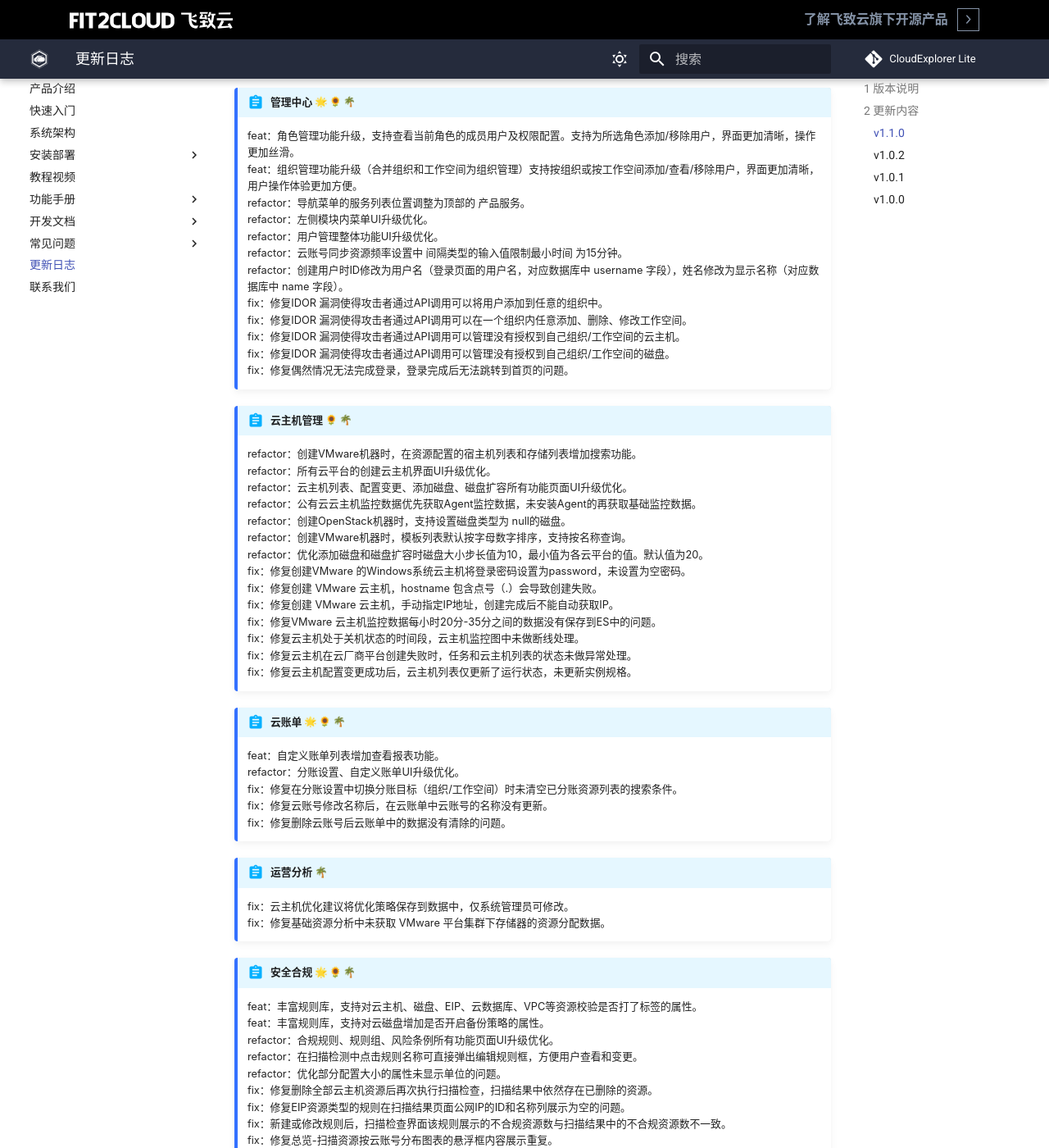
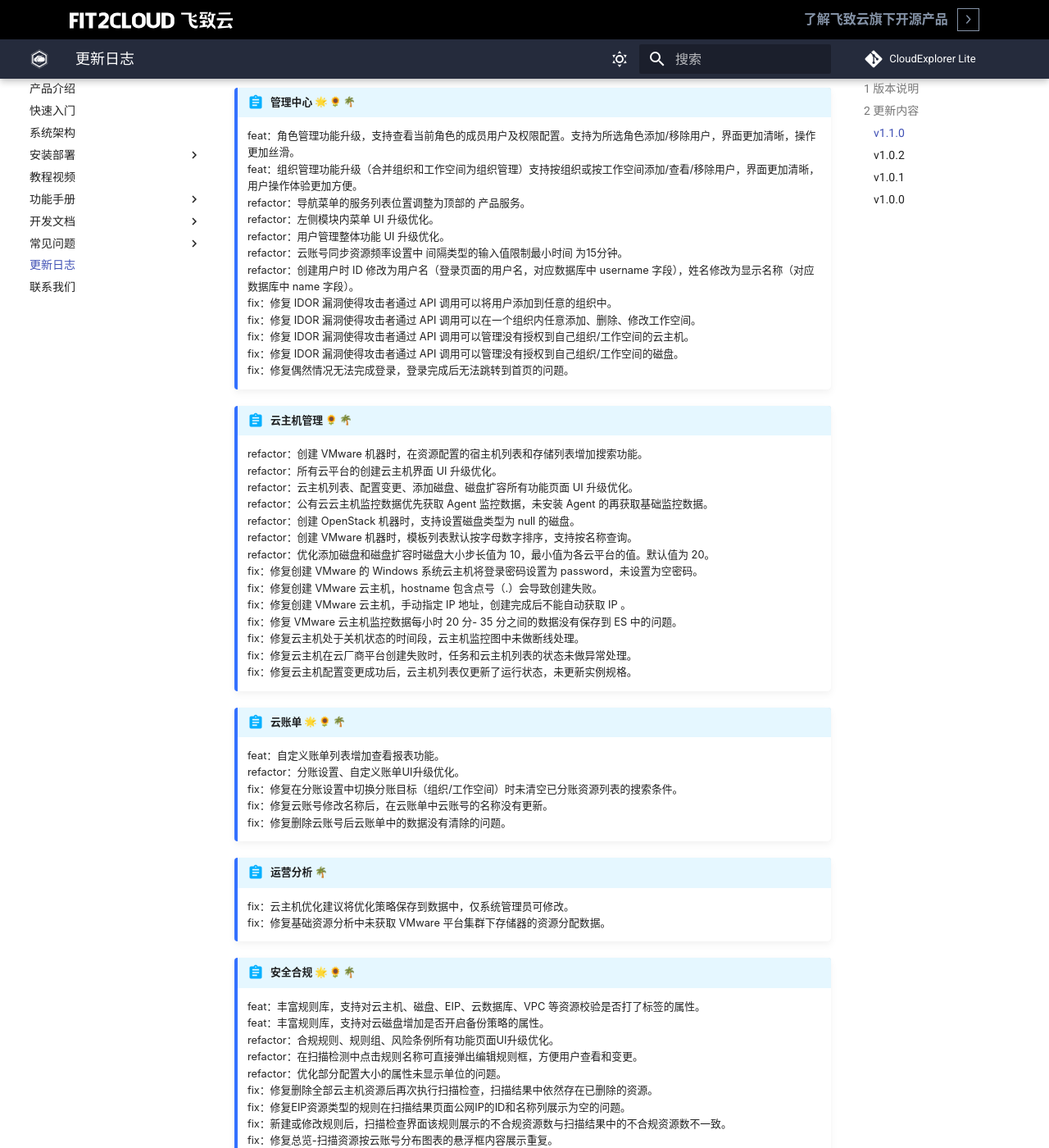
Before and after one commit to CloudExplorer-Dev/docs, an MkDocs documentation site: the page built from docs/update_log.md, in a window 1280 px wide and 1400 px high, scrolled down 487 px. Shown: the whole window at 82% size. Built offline with MkDocs 1.6.1 and Material for MkDocs 9.7.7, drawn with Linux system fonts in a browser that asks for light colours; emoji names are drawn with the system emoji font; the version menu is left out; some of the changed text lies outside the part shown.

```diff
--- a/docs/update_log.md
+++ b/docs/update_log.md
@@ -19,28 +19,28 @@
     feat：角色管理功能升级，支持查看当前角色的成员用户及权限配置。支持为所选角色添加/移除用户，界面更加清晰，操作更加丝滑。
     feat：组织管理功能升级（合并组织和工作空间为组织管理）支持按组织或按工作空间添加/查看/移除用户，界面更加清晰，用户操作体验更加方便。
     refactor：导航菜单的服务列表位置调整为顶部的 产品服务。
-    refactor：左侧模块内菜单UI升级优化。
-    refactor：用户管理整体功能UI升级优化。
+    refactor：左侧模块内菜单 UI 升级优化。
+    refactor：用户管理整体功能 UI 升级优化。
     refactor：云账号同步资源频率设置中 间隔类型的输入值限制最小时间 为15分钟。
-    refactor：创建用户时ID修改为用户名（登录页面的用户名，对应数据库中 username 字段），姓名修改为显示名称（对应数据库中 name 字段）。
-    fix：修复IDOR 漏洞使得攻击者通过API调用可以将用户添加到任意的组织中。
-    fix：修复IDOR 漏洞使得攻击者通过API调用可以在一个组织内任意添加、删除、修改工作空间。
-    fix：修复IDOR 漏洞使得攻击者通过API调用可以管理没有授权到自己组织/工作空间的云主机。
-    fix：修复IDOR 漏洞使得攻击者通过API调用可以管理没有授权到自己组织/工作空间的磁盘。
+    refactor：创建用户时 ID 修改为用户名（登录页面的用户名，对应数据库中 username 字段），姓名修改为显示名称（对应数据库中 name 字段）。
+    fix：修复 IDOR 漏洞使得攻击者通过 API 调用可以将用户添加到任意的组织中。
+    fix：修复 IDOR 漏洞使得攻击者通过 API 调用可以在一个组织内任意添加、删除、修改工作空间。
+    fix：修复 IDOR 漏洞使得攻击者通过 API 调用可以管理没有授权到自己组织/工作空间的云主机。
+    fix：修复 IDOR 漏洞使得攻击者通过 API 调用可以管理没有授权到自己组织/工作空间的磁盘。
     fix：修复偶然情况无法完成登录，登录完成后无法跳转到首页的问题。
 
 !!! Abstract "云主机管理  :sunflower: :palm_tree:"
-    refactor：创建VMware机器时，在资源配置的宿主机列表和存储列表增加搜索功能。
-    refactor：所有云平台的创建云主机界面UI升级优化。
-    refactor：云主机列表、配置变更、添加磁盘、磁盘扩容所有功能页面UI升级优化。
-    refactor：公有云云主机监控数据优先获取Agent监控数据，未安装Agent的再获取基础监控数据。
-    refactor：创建OpenStack机器时，支持设置磁盘类型为 null的磁盘。
-    refactor：创建VMware机器时，模板列表默认按字母数字排序，支持按名称查询。
-    refactor：优化添加磁盘和磁盘扩容时磁盘大小步长值为10，最小值为各云平台的值。默认值为20。
-    fix：修复创建VMware 的Windows系统云主机将登录密码设置为password，未设置为空密码。
+    refactor：创建 VMware 机器时，在资源配置的宿主机列表和存储列表增加搜索功能。
+    refactor：所有云平台的创建云主机界面 UI 升级优化。
+    refactor：云主机列表、配置变更、添加磁盘、磁盘扩容所有功能页面 UI 升级优化。
+    refactor：公有云云主机监控数据优先获取 Agent 监控数据，未安装 Agent 的再获取基础监控数据。
+    refactor：创建 OpenStack 机器时，支持设置磁盘类型为 null 的磁盘。
+    refactor：创建 VMware 机器时，模板列表默认按字母数字排序，支持按名称查询。
+    refactor：优化添加磁盘和磁盘扩容时磁盘大小步长值为 10，最小值为各云平台的值。默认值为 20。
+    fix：修复创建 VMware 的 Windows 系统云主机将登录密码设置为 password，未设置为空密码。
     fix：修复创建 VMware 云主机，hostname 包含点号（.）会导致创建失败。
-    fix：修复创建 VMware 云主机，手动指定IP地址，创建完成后不能自动获取IP。
-    fix：修复VMware 云主机监控数据每小时20分-35分之间的数据没有保存到ES中的问题。
+    fix：修复创建 VMware 云主机，手动指定 IP 地址，创建完成后不能自动获取 IP 。
+    fix：修复 VMware 云主机监控数据每小时 20 分- 35 分之间的数据没有保存到 ES 中的问题。
     fix：修复云主机处于关机状态的时间段，云主机监控图中未做断线处理。
     fix：修复云主机在云厂商平台创建失败时，任务和云主机列表的状态未做异常处理。
     fix：修复云主机配置变更成功后，云主机列表仅更新了运行状态，未更新实例规格。
@@ -57,7 +57,7 @@
     fix：修复基础资源分析中未获取 VMware 平台集群下存储器的资源分配数据。
 
 !!! Abstract "安全合规  :star2: :sunflower: :palm_tree:"
-    feat：丰富规则库，支持对云主机、磁盘、EIP、云数据库、VPC等资源校验是否打了标签的属性。
+    feat：丰富规则库，支持对云主机、磁盘、EIP、云数据库、VPC 等资源校验是否打了标签的属性。
     feat：丰富规则库，支持对云磁盘增加是否开启备份策略的属性。
     refactor：合规规则、规则组、风险条例所有功能页面UI升级优化。
     refactor：在扫描检测中点击规则名称可直接弹出编辑规则框，方便用户查看和变更。
@@ -88,7 +88,7 @@
     fix:修复阿里云账号使用非青岛区域的存储桶无法同步账单，代码中固定了存储桶的访问地域节点。
 
 !!! Abstract "运营分析 :sunflower:"
-    refactor:基础资源分析-宿主机明细列表中增加 CPU总量（MHz）、CPU已使用（MHz） 、内存已使用（GB）列显示。
+    refactor:基础资源分析-宿主机明细列表中增加 CPU 总量（MHz）、CPU 已使用（MHz） 、内存 已使用（GB）列显示。
     refactor:基础资源分析中鼠标悬浮在基础资源分配率和使用率时展示资源总量、已使用、未使用详情。
     refactor:资源明细列表中显示样式优化：使用率统一保留2位小数。
 
@@ -99,8 +99,8 @@
 !!! Abstract "管理中心 :sunflower: :palm_tree:"
     - refactor:优化了切换角色后优先定位到当前页面，若当前页面无权限在定位到首页。
     - refactor:优化了浏览器兼容性的问题。
-    - fix:修复了操作日志中的操作IP没有展示客户端的IP的问题。
-    - fix:修复了当用户退出登录后，token还能拿来用的问题。
+    - fix:修复了操作日志中的操作 IP 没有展示客户端的 IP 的问题。
+    - fix:修复了当用户退出登录后，token 还能拿来用的问题。
 
 !!! Abstract "云主机管理 :palm_tree:"
     - fix:修复了当资源状态为创建中时，同步资源所在的云账号会在列表中多一条记录的问题。
```
Also changed, not shown: docs/installation/offline_installation.md (+1 -1 lines), docs/installation/online_installation.md (+1 -1 lines), docs/quick_start.md (+1 -1 lines).
